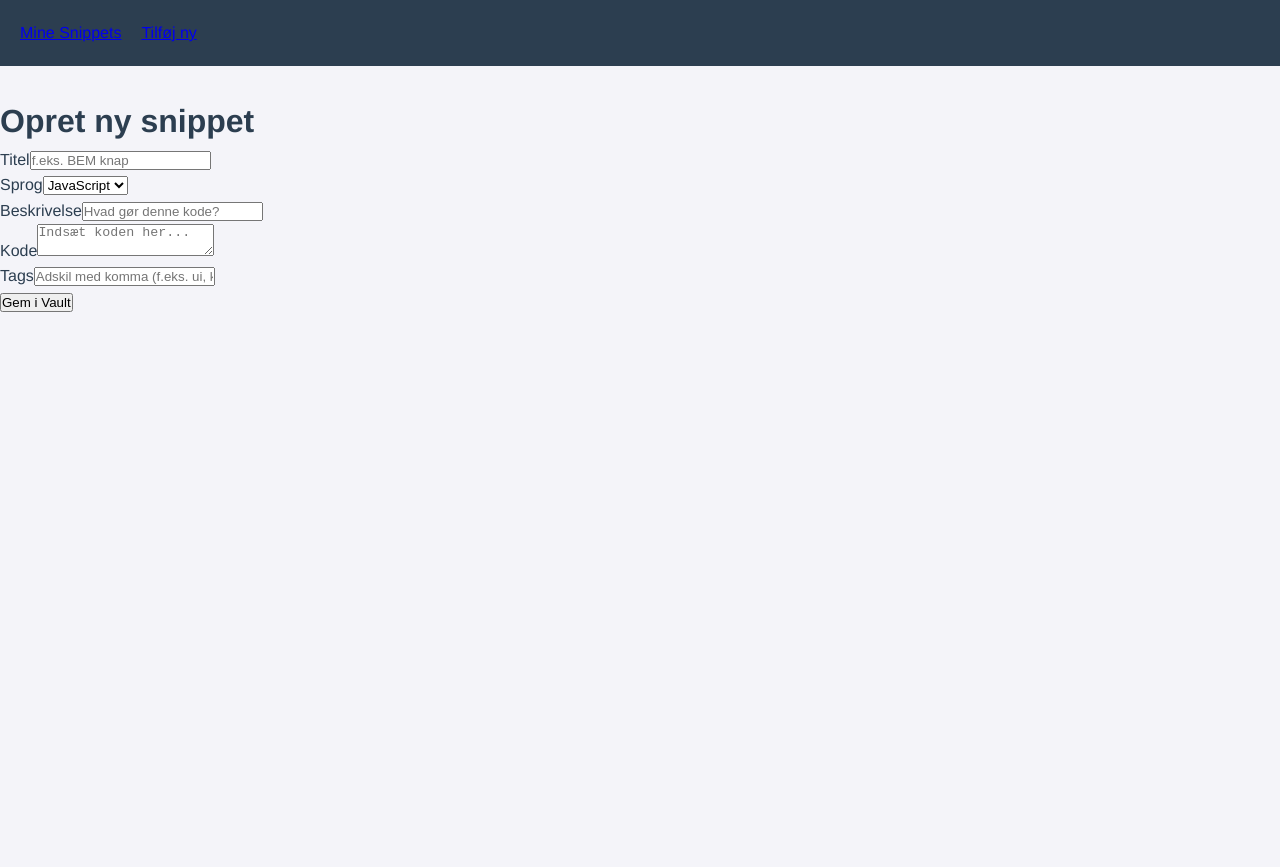
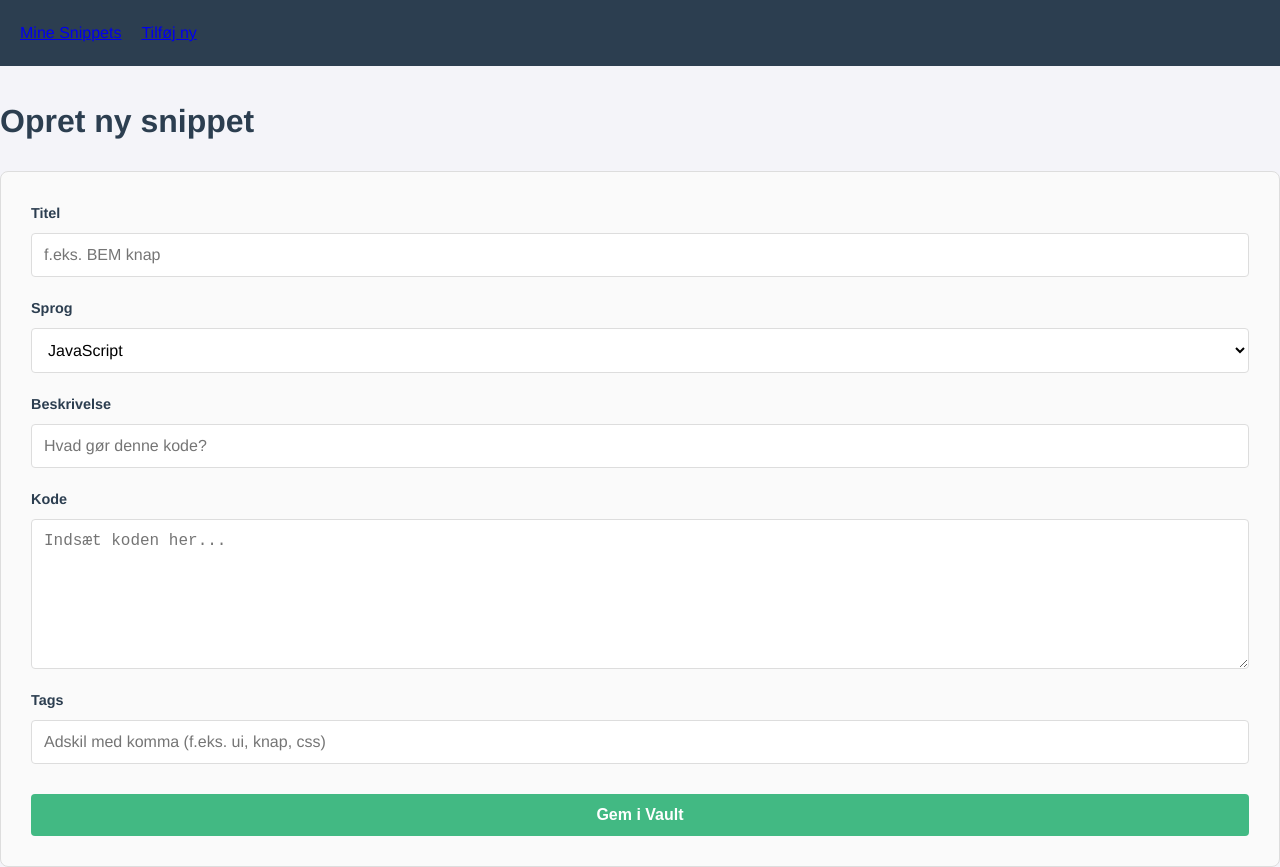
Before and after one commit to CEFaester/frontend-code-vault, a Vue app: page /tilfoej in a window 1280 px wide. Before the commit the page ends 800 px from the top, so only its background shows below. Built offline with nearby package versions, Linux system fonts and the light colour scheme.

Commit message:
Fikset styling for AddView.vue

```diff
--- a/src/views/AddView.vue
+++ b/src/views/AddView.vue
@@ -83,3 +83,72 @@ const saveSnippet = async () => {
     </form>
   </main>
 </template>
+
+<style lang="scss" scoped>
+.add-view {
+  &__title {
+    margin-bottom: 24px;
+    color: $color-primary;
+  }
+}
+
+.snippet-form {
+  display: flex;
+  flex-direction: column;
+  gap: 20px;
+  background-color: $color-surface-alt;
+  padding: 30px;
+  border-radius: $border-radius;
+  border: 1px solid $color-border;
+
+  &__group {
+    display: flex;
+    flex-direction: column;
+    gap: 8px;
+  }
+
+  &__label {
+    font-weight: bold;
+    font-size: 0.9rem;
+    color: $color-primary;
+  }
+
+  &__input,
+  &__textarea {
+    padding: 12px;
+    border: 1px solid $color-border;
+    border-radius: $border-radius-sm;
+    font-family: inherit;
+    font-size: 1rem;
+    background-color: $color-surface;
+
+    &:focus {
+      outline: none;
+      border-color: $color-accent;
+    }
+  }
+
+  &__textarea {
+    min-height: 150px;
+    resize: vertical;
+    font-family: monospace;
+  }
+
+  &__submit {
+    margin-top: 10px;
+    padding: 12px 24px;
+    background-color: $color-accent;
+    color: white;
+    border: none;
+    border-radius: $border-radius-sm;
+    font-size: 1rem;
+    font-weight: bold;
+    cursor: pointer;
+    transition: background-color 0.2s ease;
+
+    &:hover {
+      background-color: $color-accent-hover;
+    }
+  }
+}
+</style>
```
